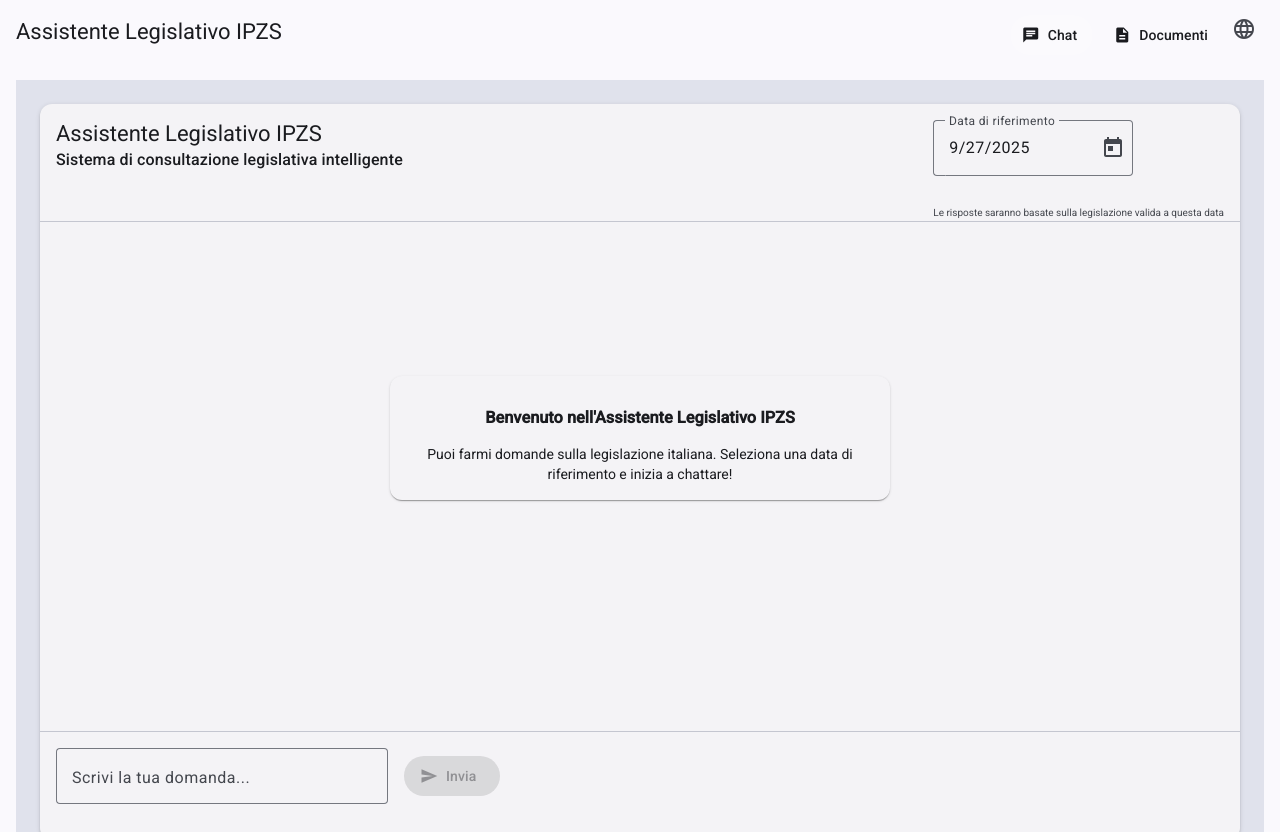
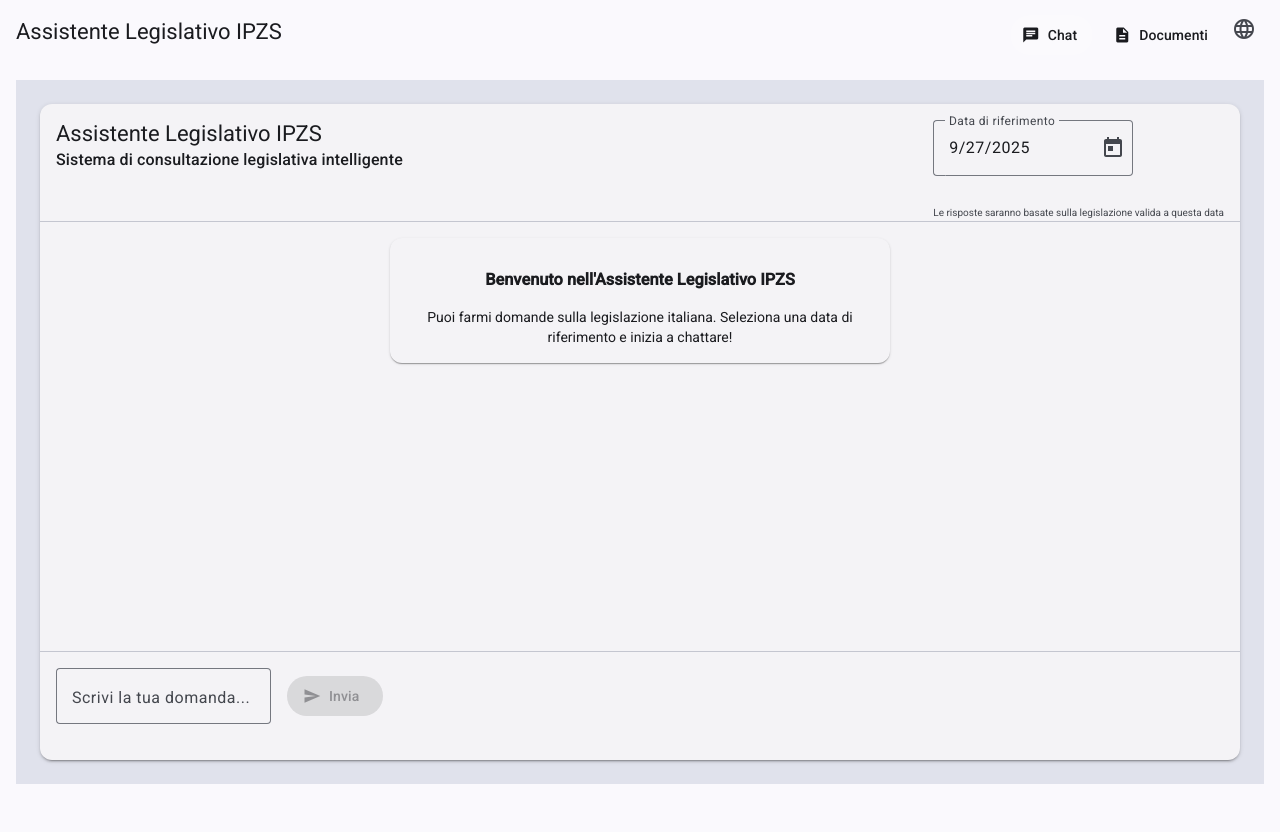
Before and after one commit to cpage-pivotal/ipzs, an Angular app in the folder src/main/frontend/: page /chat in a window 1280 px wide. After the commit the page ends 800 px from the top, so only its background shows below. Built offline with nearby package versions, Linux system fonts and the light colour scheme.

Commit message:
Fix /chat layout

```diff
--- a/src/main/frontend/src/app/app.scss
+++ b/src/main/frontend/src/app/app.scss
@@ -14,4 +14,5 @@
   padding: var(--mat-spacing-2);
   height: calc(100vh - 64px);
   overflow: hidden;
+  box-sizing: border-box;
 }
--- a/src/main/frontend/src/app/features/chat/chat-container/chat-container.component.scss
+++ b/src/main/frontend/src/app/features/chat/chat-container/chat-container.component.scss
@@ -5,15 +5,18 @@
   display: flex;
   padding: var(--mat-spacing-3);
   background-color: var(--mat-sys-surface-variant);
+  box-sizing: border-box;
 }
 
 .chat-card {
   flex: 1;
   max-width: 1200px;
+  width: 100%;
   margin: 0 auto;
   display: flex;
   flex-direction: column;
   position: relative;
+  overflow: hidden;
   @include mat.elevation(2);
 }
 
--- a/src/main/frontend/src/app/features/chat/chat-input/chat-input.component.scss
+++ b/src/main/frontend/src/app/features/chat/chat-input/chat-input.component.scss
@@ -4,11 +4,39 @@
   align-items: flex-start;
   padding: var(--mat-spacing-2);
   width: 100%;
+  box-sizing: border-box;
 }
 
 .message-input {
   flex: 1;
-  min-width: 300px;
+  width: 100%;
+
+  // Override Material form field width constraints
+  ::ng-deep {
+    .mat-mdc-form-field {
+      width: 100%;
+    }
+
+    .mat-mdc-form-field-infix {
+      width: auto;
+      min-width: 0;
+      flex: 1;
+    }
+
+    .mat-mdc-form-field-flex {
+      flex: 1;
+    }
+
+    input.mat-mdc-input-element {
+      width: 100%;
+    }
+  }
+}
+
+// Alternative: Use global Material form field overrides
+:host ::ng-deep .mat-mdc-form-field {
+  width: 100%;
+  flex: 1;
 }
 
 .send-button {
@@ -16,6 +44,7 @@
   height: 40px;
   margin-top: var(--mat-spacing-1);
   transition: all 200ms cubic-bezier(0.4, 0.0, 0.2, 1);
+  flex-shrink: 0;
 
   &:hover {
     transform: translateY(-1px);
--- a/src/main/frontend/src/app/features/chat/chat-messages/chat-messages.component.scss
+++ b/src/main/frontend/src/app/features/chat/chat-messages/chat-messages.component.scss
@@ -1,12 +1,14 @@
 @use '@angular/material' as mat;
 
 .messages-container {
-  height: 400px;
+  flex: 1;
   overflow-y: auto;
+  overflow-x: hidden;
   padding: var(--mat-spacing-2);
   display: flex;
   flex-direction: column;
   gap: var(--mat-spacing-2);
+  min-height: 0;
 }
 
 .message-wrapper {
```
